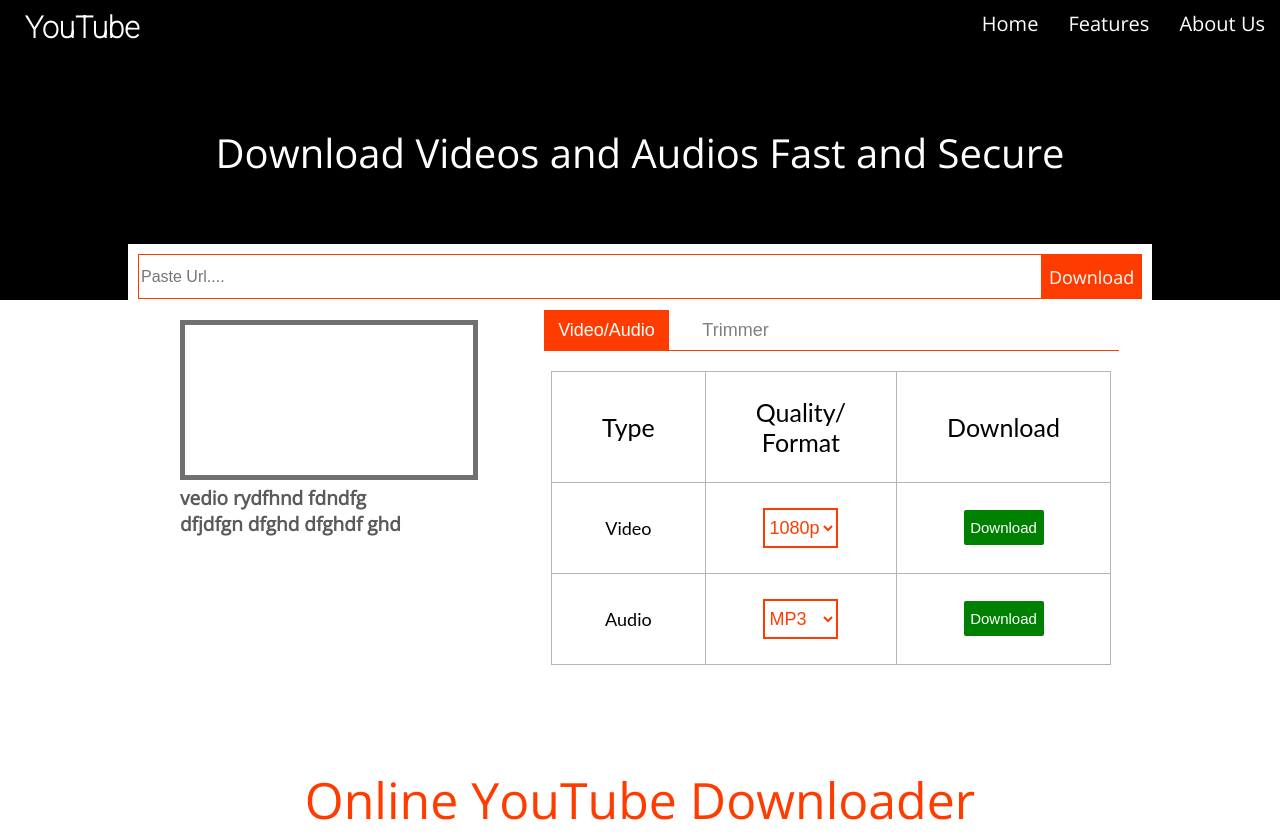
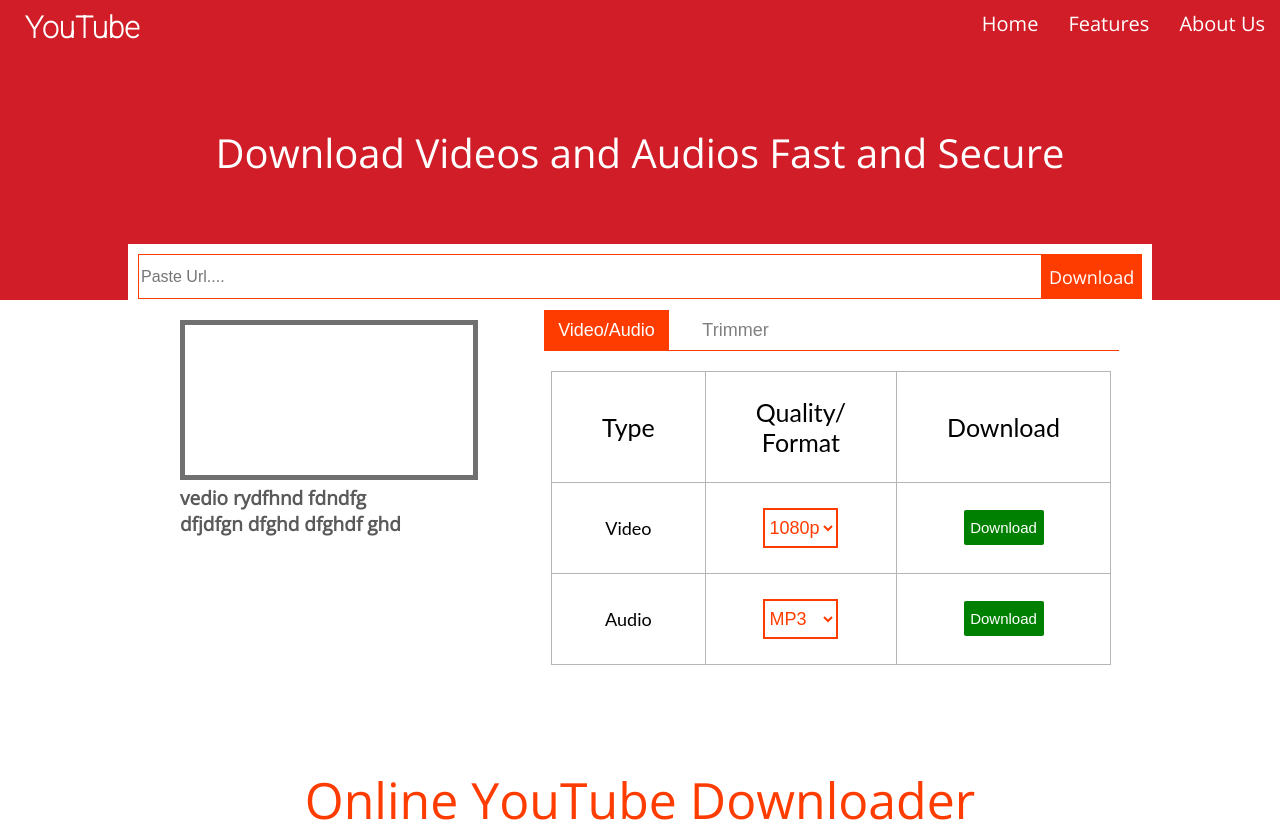
Before and after one commit to belfinbaby555/elgran2, a plain HTML site: page index.html in a window 1280 px wide. Shown: the top 837 px of the page. Drawn offline with nearby package versions, Linux system fonts and the light colour scheme.

Commit message:
Update main.css

```diff
--- a/main.css
+++ b/main.css
@@ -9,7 +9,7 @@ body{
     background-color:rgb(255, 131, 93) ;
 }
 :root{
---back: black;
+--back: #d11d27;
 }
 /*------------------
 navigation bar
```
